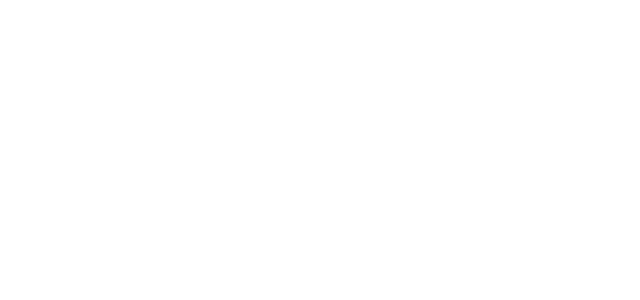
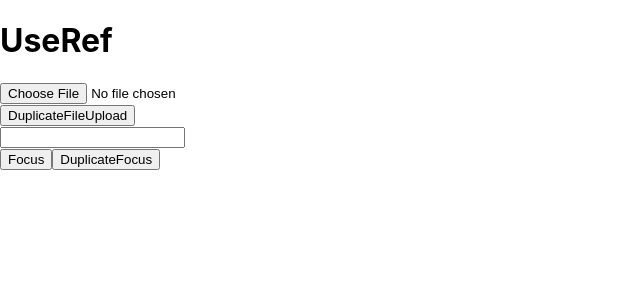
Before and after one commit to harshareddy979/july29threact, a React (Create React App) app: page /useRef in a window 1280 px wide. Before the commit this address had no page. Shown: the top 300 px of the page, without its empty margins (0-640 px from the left). Built offline with nearby package versions, Linux system fonts and the light colour scheme.

Commit message:
added ref

```diff
--- /dev/null
+++ b/src/Components/UseRef.js
@@ -0,0 +1,23 @@
+import React, { useRef } from "react";
+
+function UseRef(){
+
+    const fileRef=useRef()
+    const focusRef=useRef()
+    const btnRef=useRef()
+    return(
+        <div>
+            <h1>UseRef</h1>
+            <input type="file" ref={fileRef}></input>
+            <br></br>
+            <button onClick={()=>{fileRef.current.click()}}>DuplicateFileUpload</button>
+            <br/>
+            <input type="text" ref={focusRef}></input>
+            <br/>
+            <button ref={btnRef} onClick={()=>{focusRef.current.focus()}}>Focus</button>
+            <button onClick={()=>{btnRef.current.click()}}>DuplicateFocus</button>
+        </div>
+    )
+}
+
+export default UseRef
--- a/src/index.js
+++ b/src/index.js
@@ -10,6 +10,7 @@
 import HomePage from './Components/Homepage';
 import ContactPage from './Components/Contact';
 import UseEffect from './Components/UseEffect';
+import UseRef from './Components/UseRef';
 
 const root = ReactDOM.createRoot(document.getElementById('root'));
 root.render(
@@ -22,6 +23,7 @@
                 <Route path='/homepage' element={<HomePage/>}></Route>
                 <Route path='/contact' element={<ContactPage/>}></Route>
                 <Route path='/useeffect' element={<UseEffect/>}></Route>
+                <Route path='/useRef' element={<UseRef/>}></Route>
         </Routes>
     </BrowserRouter>
 
```
